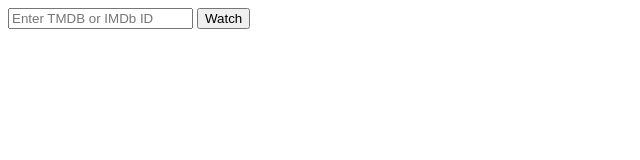
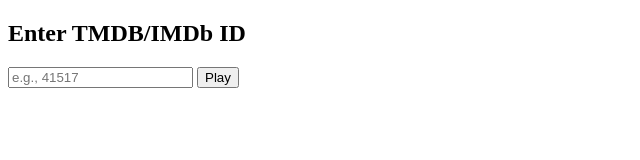
Before and after one commit to sandy2k25/sanny, a website: page views/index.html in a window 1280 px wide. Shown: the whole page, without its empty margins (0-640 px from the left). Drawn offline with Linux system fonts and the light colour scheme.

Commit message:
Update index.html

```diff
--- a/views/index.html
+++ b/views/index.html
@@ -1,12 +1,13 @@
 <!DOCTYPE html>
 <html>
-  <head>
-    <title>Enter Movie ID</title>
-  </head>
-  <body>
-    <form action="/get" method="GET">
-      <input type="text" name="id" placeholder="Enter TMDB or IMDb ID" required />
-      <button type="submit">Watch</button>
-    </form>
-  </body>
+<head>
+  <title>Enter TMDB or IMDb ID</title>
+</head>
+<body>
+  <h2>Enter TMDB/IMDb ID</h2>
+  <form action="/get" method="POST">
+    <input type="text" name="id" placeholder="e.g., 41517" required />
+    <button type="submit">Play</button>
+  </form>
+</body>
 </html>
```
